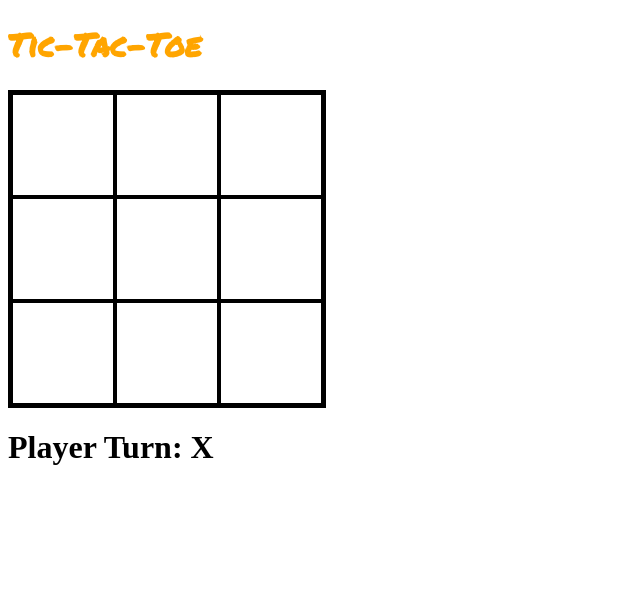
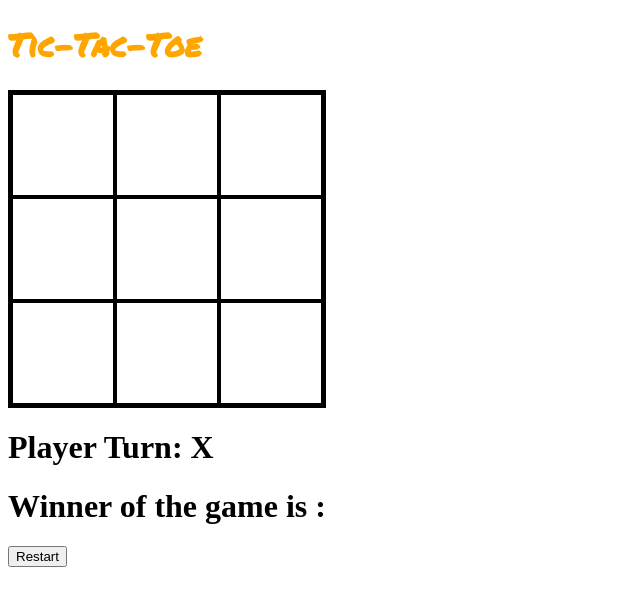
Before and after one commit to tdeclarin/react-tic-tac-toe, a React (Create React App) app: page / in a window 1280 px wide. Shown: the top 606 px of the page, without its empty margins (0-640 px from the left). Built offline with nearby package versions, Linux system fonts and the light colour scheme.

Commit message:
Modifies Logistics component

```diff
--- a/src/Components/Logistics.js
+++ b/src/Components/Logistics.js
@@ -1,7 +1,15 @@
 import React from "react";
 
 const Logistics = props => {
-  return <h1>Player Turn: {props.currentPlayer}</h1>;
+  return (
+    <div className="logistics">
+      <h1>Player Turn: {props.currentPlayer}</h1>
+      <h1>Winner of the game is : {props.winner}</h1>
+      <button className="new-game-btn" onClick={e => props.newGame()}>
+        Restart
+      </button>
+    </div>
+  );
 };
 
 export default Logistics;
```
